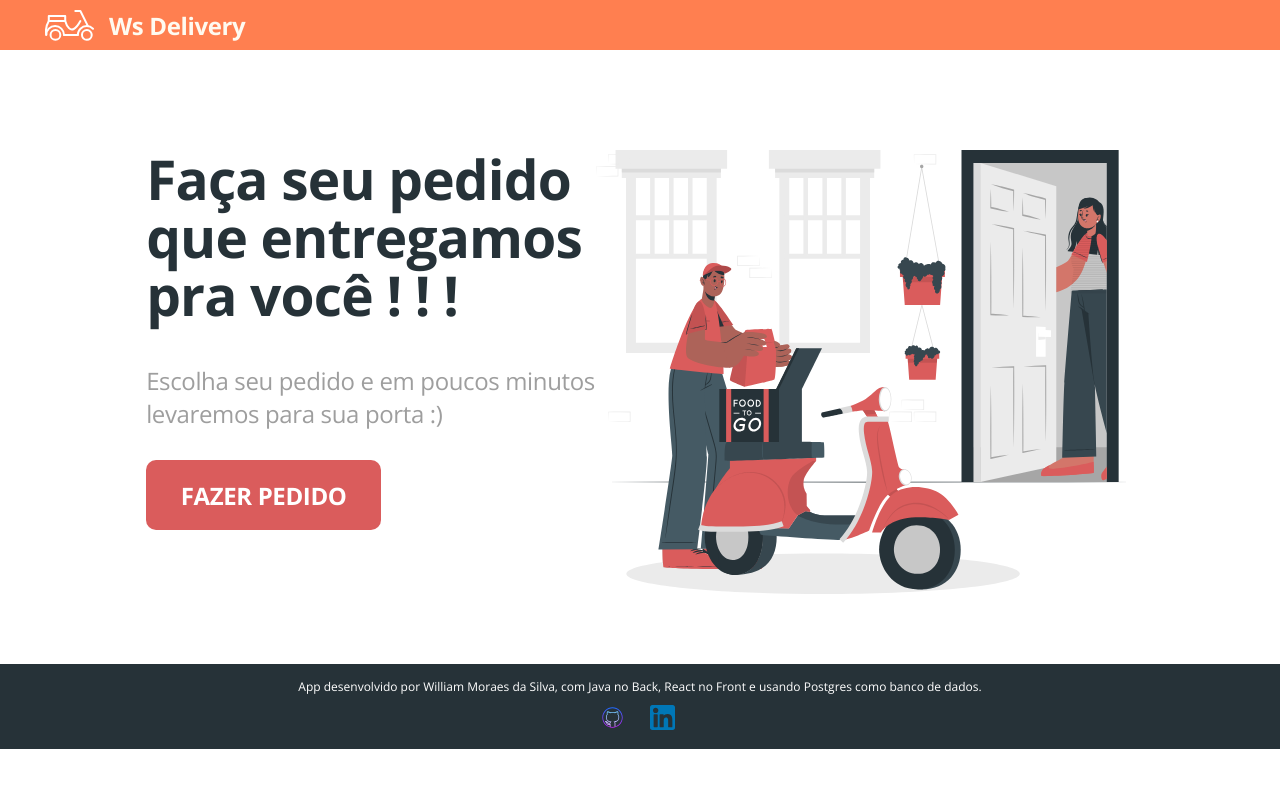
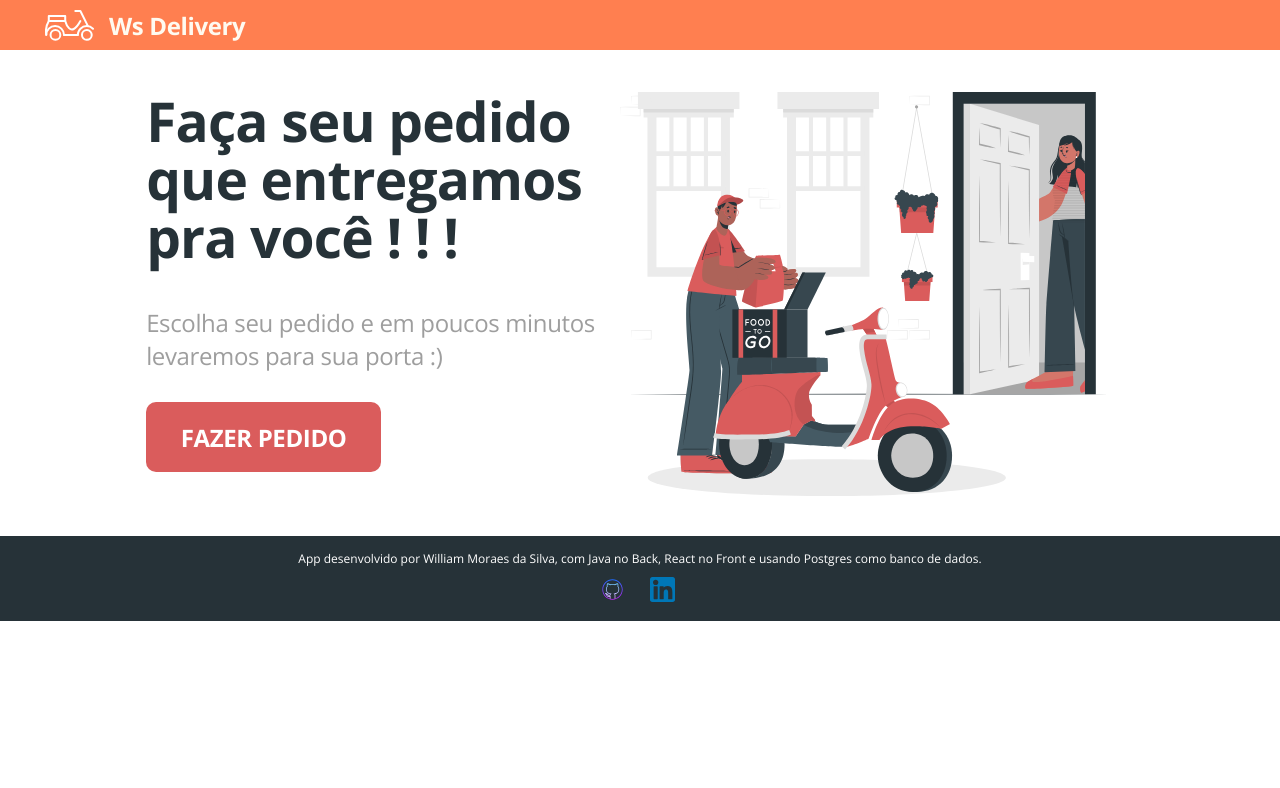
Before and after one commit to wilfft/front-react-ts-wsdelivery, a React (Create React App) app: page / in a window 1280 px wide. Shown: the top 788 px of the page. Built offline with nearby package versions, Linux system fonts and the light colour scheme.

Commit message:
fix: ajustado altura da pagina

```diff
--- a/src/Home/styles.css
+++ b/src/Home/styles.css
@@ -1,6 +1,6 @@
 .home-container {
-  padding-top: 100px;
-  height: calc(100vh - 286px);
+  height: calc(100vh - 356px);
+  padding-top: 42px;
 }
 
 .home-container h1 {
@@ -52,6 +52,7 @@
 
 .home-imagem svg {
   width: 100% !important;
+  height: 90%;
 }
 
 @media only screen and (max-width: 768px) {
```
